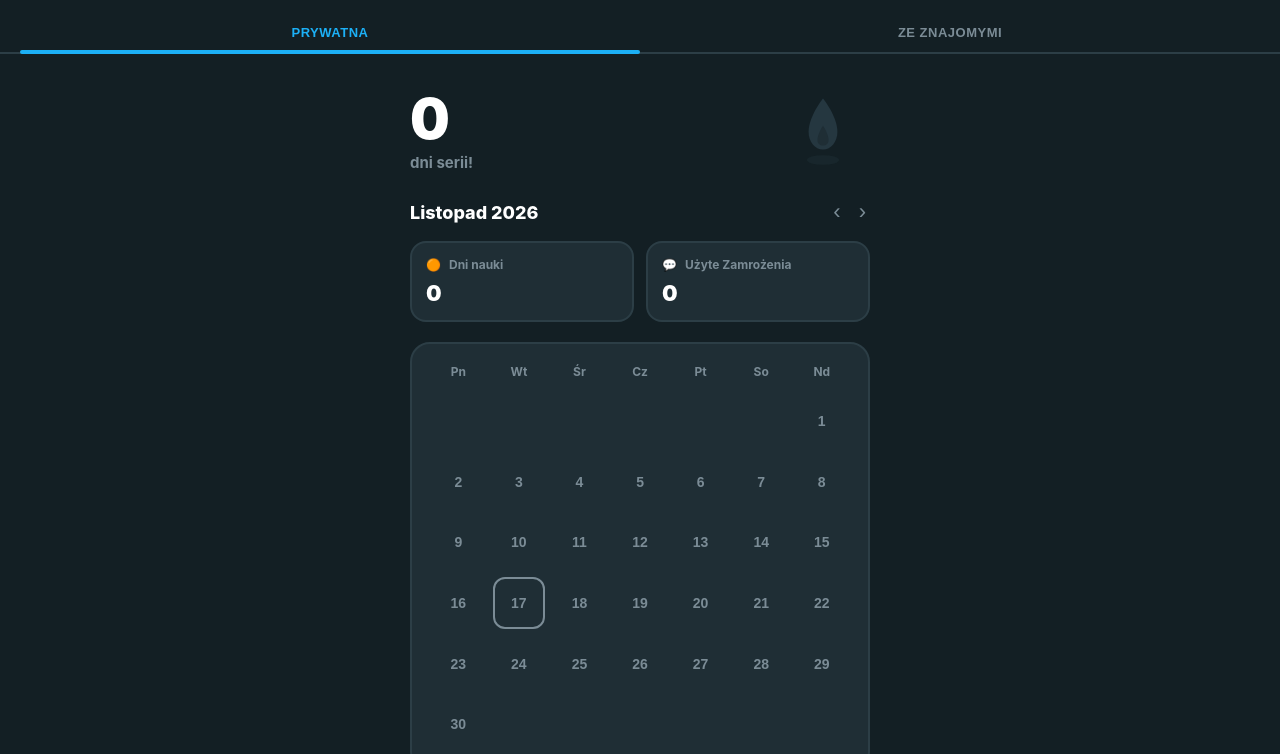
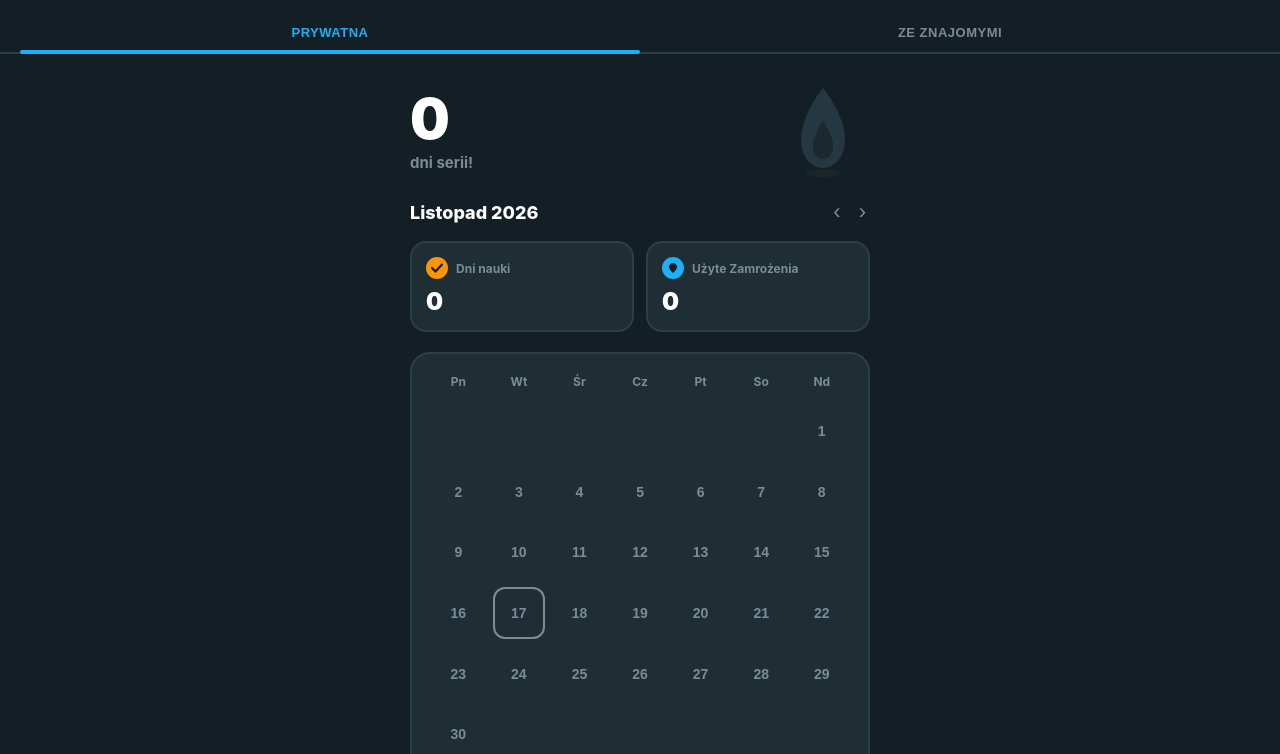
Before and after one commit to wojtowu/deutsch-duo, a plain HTML site: page index.html in a window 1280 px wide. Shown: the part 43-797 px from the top of the page. Drawn offline with Linux system fonts and the light colour scheme.

Commit message:
Add files via upload

```diff
--- a/index.html
+++ b/index.html
@@ -111,10 +111,6 @@ main {
   display: grid;
   place-items: center;
 }
-.streak-svg {
-  width: 80px;
-  height: 80px;
-}
 .month-nav-container {
   display: flex;
   align-items: center;
@@ -164,9 +160,27 @@ main {
   gap: 8px;
   font-size: 12px;
   color: var(--muted);
+  font-weight: 700;
+}
+.stat-icon {
+  width: 22px;
+  height: 22px;
+  border-radius: 50%;
+  display: grid;
+  place-items: center;
+  font-size: 12px;
+  flex-shrink: 0;
+}
+.stat-icon.orange {
+  background: #ff9600;
+  color: #131f24;
+}
+.stat-icon.blue {
+  background: #1cb0f6;
+  color: #131f24;
 }
 .stat-box-val {
-  font-size: 22px;
+  font-size: 24px;
   font-weight: 900;
 }
 .calendar-panel {
@@ -331,9 +345,7 @@ main {
       <div class="big-num" id="streak">0</div>
       <div class="sub-text">dni serii!</div>
     </div>
-    <div class="streak-icon-container" id="streakIconContainer">
-      <!-- Płomień wstawiany dynamicznie w JS w zależności od liczby serii -->
-    </div>
+    <div class="streak-icon-container" id="streakIconContainer"></div>
   </div>
 
   <div class="month-nav-container">
@@ -346,11 +358,21 @@ main {
 
   <div class="stats-row">
     <div class="stat-box">
-      <div class="stat-box-head"><span>🟠</span> Dni nauki</div>
+      <div class="stat-box-head">
+        <div class="stat-icon orange">
+          <svg width="12" height="10" viewBox="0 0 12 10" fill="none"><path d="M1 5L4.5 8.5L11 1.5" stroke="#131f24" stroke-width="2.2" stroke-linecap="round" stroke-linejoin="round"/></svg>
+        </div>
+        Dni nauki
+      </div>
       <div class="stat-box-val" id="lessons">0</div>
     </div>
     <div class="stat-box">
-      <div class="stat-box-head"><span>💬</span> Użyte Zamrożenia</div>
+      <div class="stat-box-head">
+        <div class="stat-icon blue">
+          <svg width="12" height="12" viewBox="0 0 12 12" fill="none"><path d="M6 1C3.5 1 2 3 2 5C2 7.5 6 11 6 11C6 11 10 7.5 10 5C10 3 8.5 1 6 1Z" fill="#131f24"/></svg>
+        </div>
+        Użyte Zamrożenia
+      </div>
       <div class="stat-box-val" id="freezes">0</div>
     </div>
   </div>
@@ -425,12 +447,11 @@ function render() {
   $('freezesInput').value = data.freezes;
   $('monthTitle').textContent = label(shown);
 
-  // Płomień: aktywny (pomarańczowy) gdy streak > 0, szary (nieaktywny) gdy 0
   const container = $('streakIconContainer');
   if (streakVal > 0) {
-    container.innerHTML = `<svg class="streak-svg" viewBox="0 0 100 100" fill="none"><path d="M50 8C50 8 32 30 32 50C32 62 40 72 50 72C60 72 68 62 68 50C68 30 50 8 50 8Z" fill="#ff9600"/><path d="M50 42C50 42 43 53 43 60C43 64 46 67 50 67C54 67 57 64 57 60C57 53 50 42 50 42Z" fill="#ffc233"/><ellipse cx="50" cy="85" rx="20" ry="6" fill="#ff9600" opacity="0.4"/></svg>`;
+    container.innerHTML = `<svg width="84" height="92" viewBox="0 0 84 92" fill="none"><path d="M42 2C42 2 20 28 20 54C20 70 30 82 42 82C54 82 64 70 64 54C64 28 42 2 42 2Z" fill="#FF9600"/><path d="M42 34C42 34 32 50 32 60C32 68 37 73 42 73C47 73 52 68 52 60C52 50 42 34 42 34Z" fill="#FFC233"/><ellipse cx="42" cy="87" rx="18" ry="4" fill="#FF9600" opacity="0.4"/></svg>`;
   } else {
-    container.innerHTML = `<svg class="streak-svg" viewBox="0 0 100 100" fill="none"><path d="M50 8C50 8 32 30 32 50C32 62 40 72 50 72C60 72 68 62 68 50C68 30 50 8 50 8Z" fill="#253740"/><path d="M50 42C50 42 43 53 43 60C43 64 46 67 50 67C54 67 57 64 57 60C57 53 50 42 50 42Z" fill="#1f2e35"/><ellipse cx="50" cy="85" rx="20" ry="6" fill="#253740" opacity="0.3"/></svg>`;
+    container.innerHTML = `<svg width="84" height="92" viewBox="0 0 84 92" fill="none"><path d="M42 2C42 2 20 28 20 54C20 70 30 82 42 82C54 82 64 70 64 54C64 28 42 2 42 2Z" fill="#253740"/><path d="M42 34C42 34 32 50 32 60C32 68 37 73 42 73C47 73 52 68 52 60C52 50 42 34 42 34Z" fill="#1b282e"/><ellipse cx="42" cy="87" rx="18" ry="4" fill="#253740" opacity="0.3"/></svg>`;
   }
 
   let d = dateOf(shown),
@@ -485,7 +506,7 @@ function toast() {
 $('save').onclick = () => {
   data.streak = Math.max(0, +$('streakInput').value || 0);
   data.lessons = Math.max(0, +$('lessonsInput').value || 0);
-  data.freezes = Math.max(0, +$('frozenInput').value || +$('freezesInput').value || 0);
+  data.freezes = Math.max(0, +$('freezesInput').value || 0);
   store();
   render();
   toast();
```
